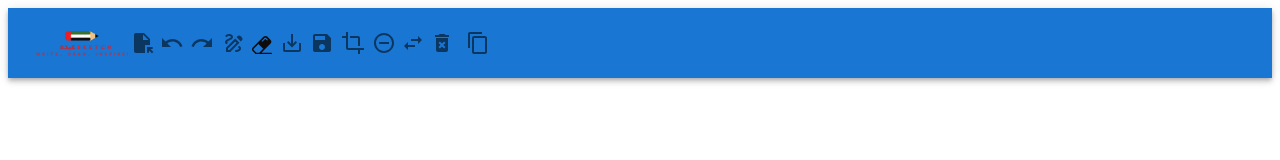
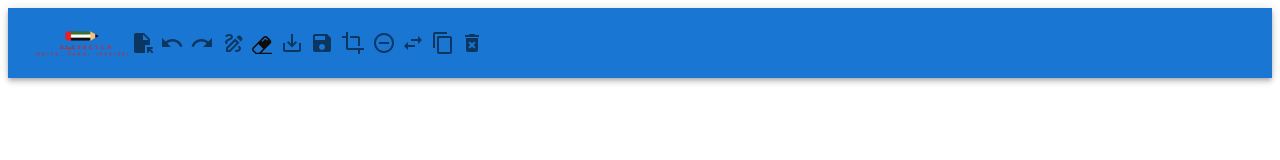
Before and after one commit to OmarAhmedAdel/2ABDOH-Sketch, a React (Create React App) app: page / in a window 1280 px wide. Shown: the top 160 px of the page. Built offline with nearby package versions, Linux system fonts and the light colour scheme.

Commit message:
Reorder Clear & Copy Buttons Positions!

```diff
--- a/src/Features/Clear.js
+++ b/src/Features/Clear.js
@@ -7,7 +7,7 @@ import { useCanvas } from "../Features/CanvasContext";
 const buttonStyle = {
   // position: "fixed",
   // top: "20px",
-  right: "-190px", // -40px when having redo & undo buttons otherwise it is 20px // -70px is the new position // -100px // -130px // -160px // -190px
+  right: "-220px", // -40px when having redo & undo buttons otherwise it is 20px // -70px is the new position // -100px // -130px // -160px // -190px
 };
 
 export const ClearCanvasButton = () => {
--- a/src/Features/CopyPaste.js
+++ b/src/Features/CopyPaste.js
@@ -7,7 +7,7 @@ import { SelectStrokes } from "../Components/SelectStrokes";
 import { FileNotFound } from "../Components/Errors/FileNotFound";
 
 const buttonStyle = {
-  right: "210px",
+  right: "245px",
 };
 
 export const CopyPaste = () => {
```
